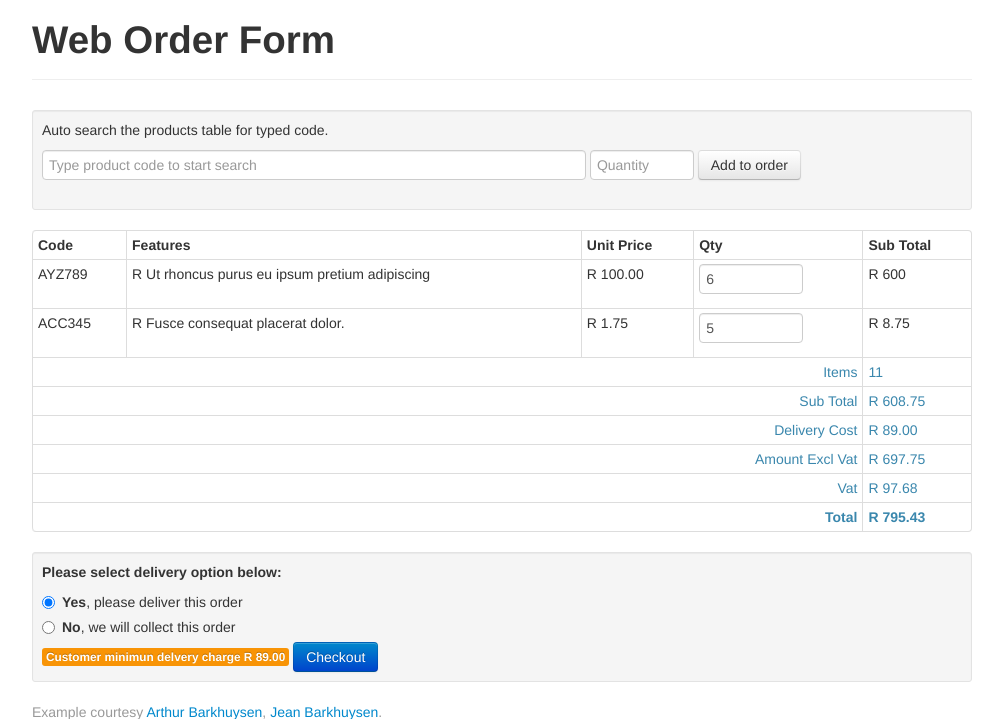
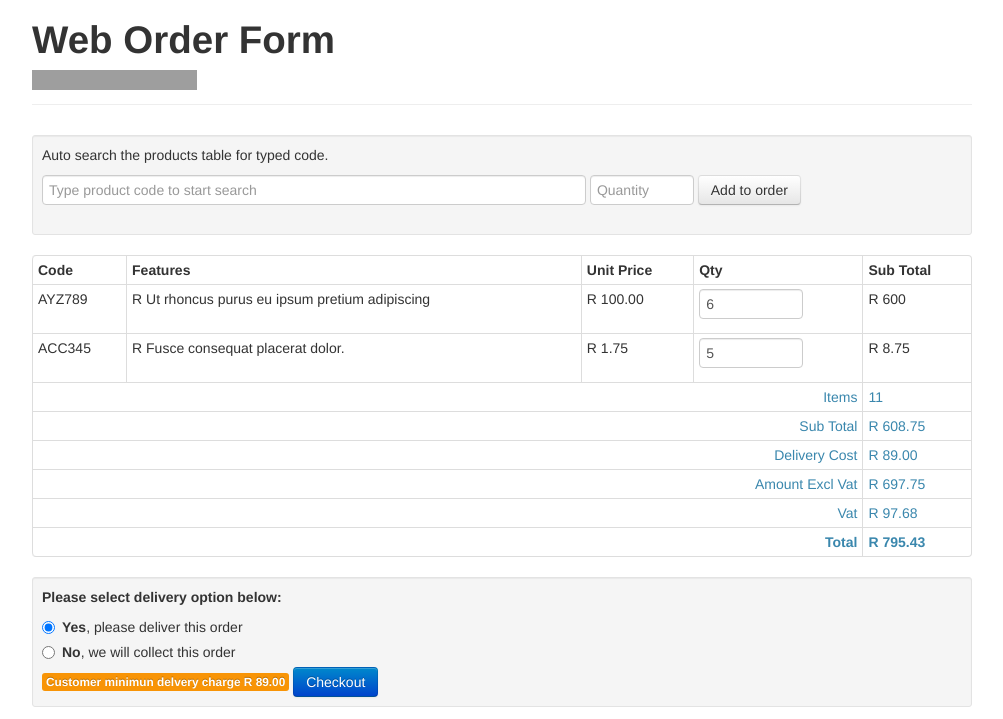
Before and after one commit to abarkhuysen/git-web-order-form, a PHP site: page / in a window 1280 px wide. Shown: the top 719 px of the page, without its empty margins (138-1141 px from the left). Run offline with PHP 8.4, Linux system fonts and the light colour scheme; data comes from the database, SQL or seed files in the repository; data that the repository does not hold is empty; grey boxes are pictures that could not be loaded.

Commit message:
Added github follow button to index page :)

```diff
--- a/index.php
+++ b/index.php
@@ -28,6 +28,7 @@ $orderItems = $sqlConnector->getOrderItems(1);
 	<div class="container">
 		<div class="page-header">
 			<h1>Web Order Form</h1>
+			<iframe src="http://ghbtns.com/github-btn.html?user=abarkhuysen&type=follow&count=true" allowtransparency="true" frameborder="0" scrolling="0" width="165" height="20"></iframe>
 		</div>
 		<div class="well well-small wellblack">
 			<p>Auto search the products table for typed code.</p>
```
